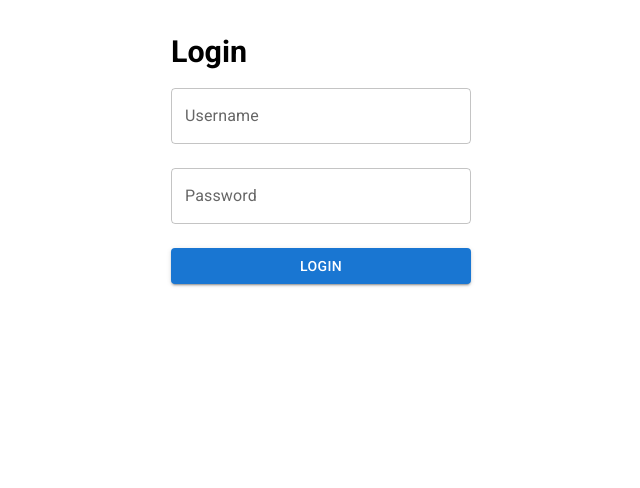
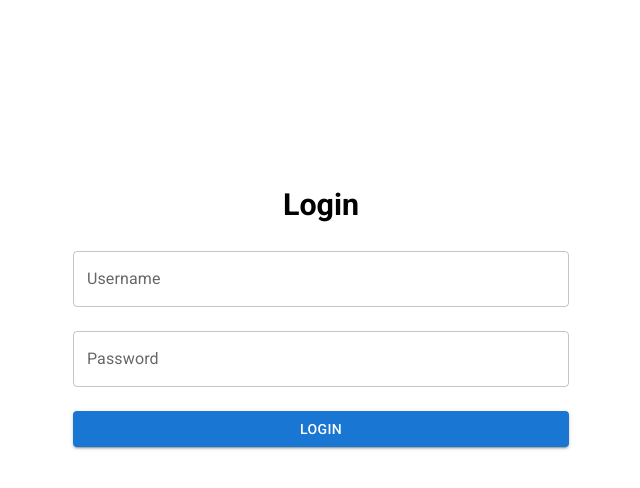
Before and after one commit to JoAnisky/rotation-app-frontend, a React (Vite) app: page /login in a window 1280 px wide. Shown: the top 488 px of the page, without its empty margins (319-959 px from the left). Built offline with nearby package versions, Linux system fonts and the light colour scheme.

Commit message:
updated disposition

```diff
--- a/src/pages/Login.tsx
+++ b/src/pages/Login.tsx
@@ -1,48 +1,64 @@
-import React, { useState } from 'react';
-import TextField from '@mui/material/TextField';
-import Button from '@mui/material/Button';
-import Alert from '@mui/material/Alert';
-import Box from '@mui/material/Box';
+import React, { useState } from "react";
+import TextField from "@mui/material/TextField";
+import Button from "@mui/material/Button";
+import Alert from "@mui/material/Alert";
+import Box from "@mui/material/Box";
+import { Container } from "@mui/material";
 
 const Login: React.FC = () => {
-  const [username, setUsername] = useState('');
-  const [password, setPassword] = useState('');
-  const [error, setError] = useState('');
+  const [username, setUsername] = useState("");
+  const [password, setPassword] = useState("");
+  const [error, setError] = useState("");
 
   const handleLogin = async (event: React.FormEvent) => {
     event.preventDefault();
 
     try {
-      const response = await fetch('/login', {
-        method: 'POST',
+      const response = await fetch("/login", {
+        method: "POST",
         headers: {
-          'Content-Type': 'application/json',
+          "Content-Type": "application/json"
         },
-        body: JSON.stringify({ login: username, password }),
+        body: JSON.stringify({ login: username, password })
       });
 
       if (!response.ok) {
-        throw new Error('Login failed!');
+        throw new Error("Login failed!");
       }
 
       const data = await response.json();
       console.log("data reçue : ", data);
       //onLoginSuccess(data.token); // Vous pouvez stocker le token ici ou mettre à jour l'état global
     } catch (error) {
-        console.error(error)
+      console.error(error);
       //   setError(error.message || 'An error occurred');
     }
   };
 
   return (
-    <Box sx={{ width: 300, mx: "auto", my: 4 }}>
+    <Container sx={{ display: "flex", flexDirection: "column", height: "100vh", padding: "0" }}>
+      <Container
+        component="main"
+        maxWidth="sm"
+        sx={{
+          marginTop: 2,
+          display: "flex",
+          flexDirection: "column",
+          alignItems: "center",
+          width: "85%",
+          p: 2,
+          height: "75vh",
+          justifyContent: "center",
+          gap: "10px"
+        }}
+      >
         <h1>Login</h1>
         <form onSubmit={handleLogin}>
           <TextField
             label="Username"
             variant="outlined"
             value={username}
-          onChange={(e) => setUsername(e.target.value)}
+            onChange={e => setUsername(e.target.value)}
             margin="normal"
             fullWidth
           />
@@ -51,7 +67,7 @@ const Login: React.FC = () => {
             type="password"
             variant="outlined"
             value={password}
-          onChange={(e) => setPassword(e.target.value)}
+            onChange={e => setPassword(e.target.value)}
             margin="normal"
             fullWidth
           />
@@ -60,7 +76,8 @@ const Login: React.FC = () => {
             Login
           </Button>
         </form>
-    </Box>
+      </Container>
+    </Container>
   );
 };
 
```
Lines whose indentation alone changed are shown as unchanged.
